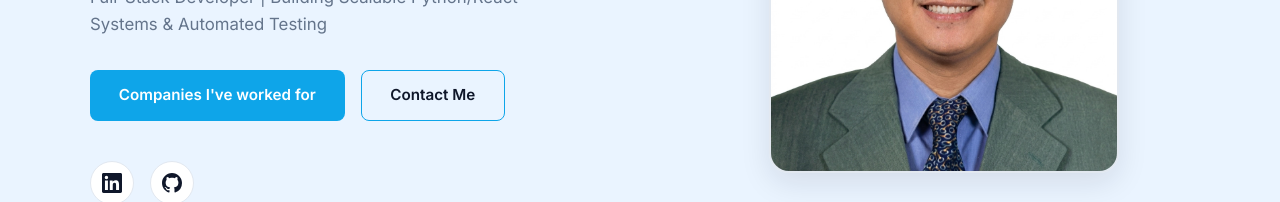
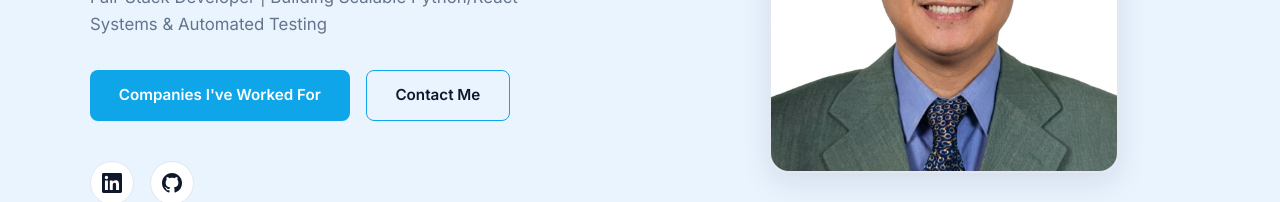
Before and after one commit to FrancisRuta/online-portfolio, a React (Vite) app: page / in a window 1280 px wide. Shown: the part 401-603 px from the top of the page. Built offline with nearby package versions, Linux system fonts and the light colour scheme; no server answers.

Commit message:
Capitalization fix

```diff
--- a/src/components/Hero.jsx
+++ b/src/components/Hero.jsx
@@ -19,7 +19,7 @@ function Hero() {
 
           <div className="hero-cta">
             <a href="#companies" className="btn btn-primary">
-              Companies I've worked for
+              Companies I've Worked For
             </a>
             <a href="#contact" className="btn btn-outline">
               Contact Me
```
